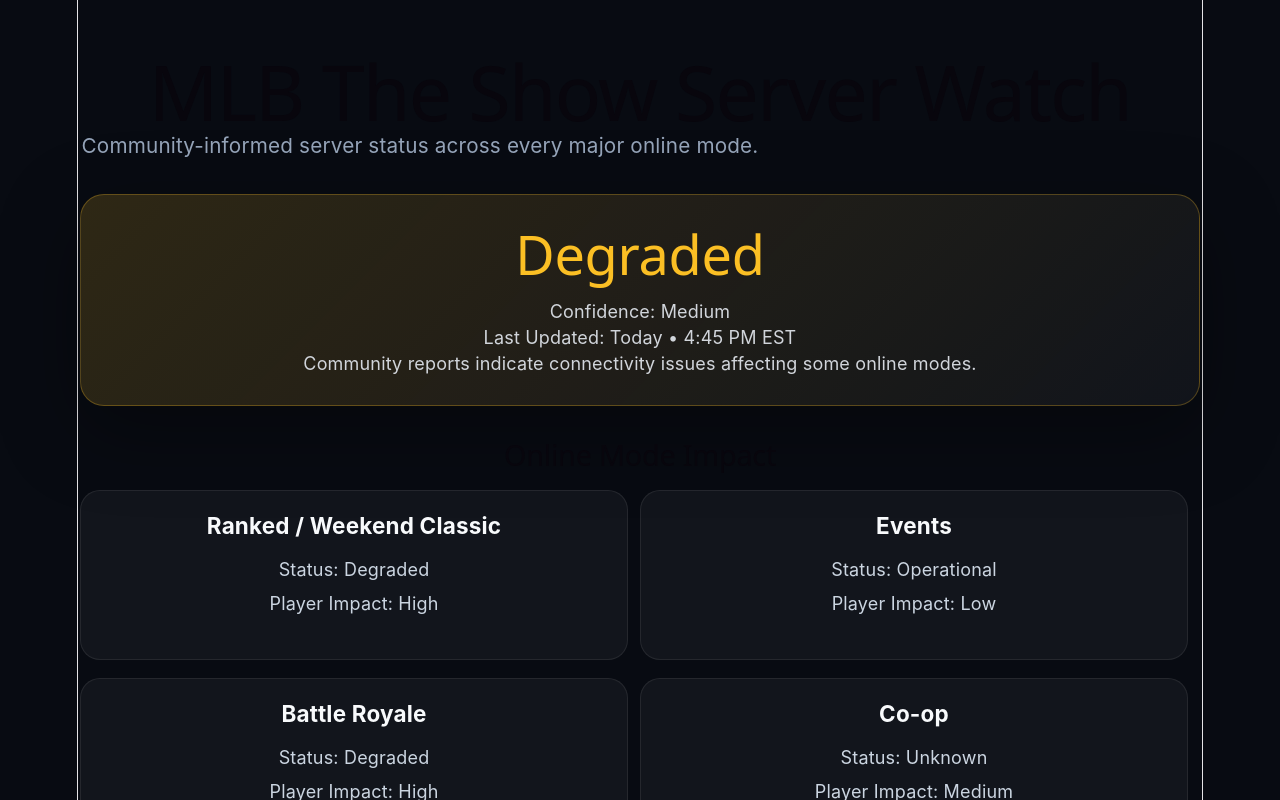
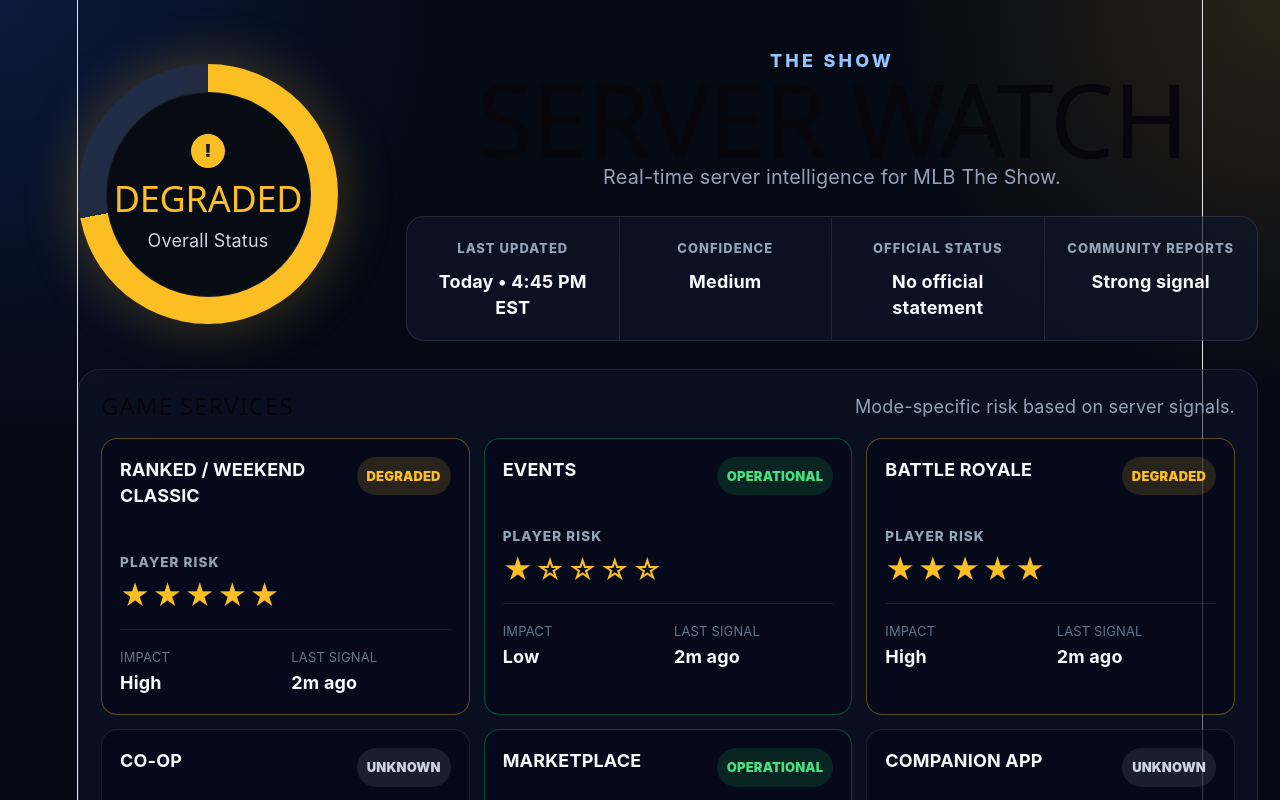
Before and after one commit to soquendo/show-server-watch, a React (Vite) app: page / in a window 1280 px wide. Shown: the top 800 px of the page. Built offline with nearby package versions, Linux system fonts and the light colour scheme.

Commit message:
Add operations dashboard layout

```diff
--- a/src/App.css
+++ b/src/App.css
@@ -4,77 +4,172 @@
 
 body {
   margin: 0;
-  background: #080b12;
+  background:
+    radial-gradient(circle at top left, rgba(37, 99, 235, 0.18), transparent 28%),
+    radial-gradient(circle at top right, rgba(251, 191, 36, 0.14), transparent 24%),
+    #050914;
   color: #f8fafc;
   font-family: Inter, system-ui, sans-serif;
 }
 
 main {
-  width: min(1120px, 92vw);
+  width: min(1180px, 94vw);
   margin: 0 auto;
-  padding: 56px 0;
+  padding: 48px 0;
 }
 
-header {
-  margin-bottom: 32px;
+.hero-dashboard {
+  display: grid;
+  grid-template-columns: 280px 1fr;
+  gap: 48px;
+  align-items: center;
+  margin-bottom: 28px;
+}
+
+.status-ring {
+  width: 260px;
+  height: 260px;
+  border-radius: 50%;
+  display: grid;
+  place-items: center;
+  background:
+    radial-gradient(circle, rgba(251, 191, 36, 0.12) 0 45%, transparent 46%),
+    conic-gradient(#fbbf24 0 72%, rgba(148, 163, 184, 0.18) 72% 100%);
+  box-shadow: 0 0 55px rgba(251, 191, 36, 0.25);
+}
+
+.ring-inner {
+  width: 205px;
+  height: 205px;
+  border-radius: 50%;
+  background: #070b14;
+  display: grid;
+  place-content: center;
+  text-align: center;
+  border: 1px solid rgba(255, 255, 255, 0.08);
+}
+
+.status-icon {
+  width: 34px;
+  height: 34px;
+  margin: 0 auto 10px;
+  display: grid;
+  place-items: center;
+  border-radius: 50%;
+  background: #fbbf24;
+  color: #111827;
+  font-weight: 900;
+}
+
+.status-ring h2 {
+  margin: 0;
+  color: #fbbf24;
+  font-size: 2rem;
+  text-transform: uppercase;
+}
+
+.status-ring p {
+  margin: 8px 0 0;
+  color: #cbd5e1;
+}
+
+.eyebrow {
+  margin: 0;
+  color: #93c5fd;
+  text-transform: uppercase;
+  letter-spacing: 0.18em;
+  font-weight: 800;
 }
 
 h1 {
   margin: 0;
-  font-size: clamp(2.5rem, 6vw, 5rem);
-  line-height: 0.95;
+  font-size: clamp(3.8rem, 8vw, 6.5rem);
+  line-height: 0.88;
+  text-transform: uppercase;
 }
 
-header p {
-  max-width: 680px;
+.hero-copy > p:last-of-type {
   color: #94a3b8;
-  font-size: 1.15rem;
-  line-height: 1.6;
+  font-size: 1.1rem;
 }
 
-section {
-  margin-bottom: 32px;
+.top-metrics {
+  display: grid;
+  grid-template-columns: repeat(4, 1fr);
+  margin-top: 26px;
+  border: 1px solid rgba(148, 163, 184, 0.18);
+  border-radius: 18px;
+  background: rgba(15, 23, 42, 0.68);
+  overflow: hidden;
 }
 
-main > section:first-of-type {
-  padding: 28px;
-  border-radius: 24px;
-  background: linear-gradient(135deg, rgba(251, 191, 36, 0.16), rgba(255, 255, 255, 0.04));
-  border: 1px solid rgba(251, 191, 36, 0.28);
-  box-shadow: 0 24px 80px rgba(0, 0, 0, 0.35);
+.metric {
+  padding: 18px;
+  border-right: 1px solid rgba(148, 163, 184, 0.14);
 }
 
-main > section:first-of-type h2 {
-  margin: 0 0 12px;
-  color: #fbbf24;
-  font-size: 3rem;
+.metric:last-child {
+  border-right: 0;
 }
 
-main > section:first-of-type p {
-  color: #d1d5db;
+.metric-label {
+  display: block;
+  margin-bottom: 8px;
+  color: #94a3b8;
+  font-size: 0.72rem;
+  text-transform: uppercase;
+  letter-spacing: 0.08em;
+  font-weight: 800;
+}
+
+.metric strong {
   font-size: 1rem;
 }
 
-section h2 {
+.dashboard-panel {
+  padding: 22px;
+  border: 1px solid rgba(148, 163, 184, 0.16);
+  border-radius: 22px;
+  background: rgba(15, 23, 42, 0.5);
+}
+
+.section-title {
+  display: flex;
+  justify-content: space-between;
+  gap: 18px;
+  align-items: end;
   margin-bottom: 18px;
-  font-size: 1.6rem;
+}
+
+.section-title h2 {
+  margin: 0;
+  text-transform: uppercase;
+  letter-spacing: 0.04em;
+}
+
+.section-title p {
+  margin: 0;
+  color: #94a3b8;
+}
+
+.service-grid {
+  display: grid;
+  grid-template-columns: repeat(3, 1fr);
+  gap: 14px;
 }
 
 article {
-  display: inline-block;
-  vertical-align: top;
-  width: calc(50% - 12px);
-  min-height: 170px;
-  margin: 0 12px 18px 0;
-  padding: 22px;
-  border-radius: 20px;
-  background: rgba(255, 255, 255, 0.045);
-  border: 1px solid rgba(255, 255, 255, 0.08);
+  min-height: 165px;
+  padding: 18px;
+  border-radius: 16px;
+  background: rgba(2, 6, 23, 0.54);
+  border: 1px solid rgba(148, 163, 184, 0.16);
 }
 
 article h3 {
   margin: 0 0 18px;
-  font-size: 1.25rem;
+  text-transform: uppercase;
+  font-size: 1rem;
 }
 
 article p {
@@ -82,9 +177,94 @@
   color: #cbd5e1;
 }
 
-@media (max-width: 760px) {
-  article {
-    width: 100%;
-    margin-right: 0;
+@media (max-width: 900px) {
+  .hero-dashboard,
+  .top-metrics,
+  .service-grid {
+    grid-template-columns: 1fr;
+  }
+
+  .status-ring {
+    margin: 0 auto;
   }
 }
+
+.service-card {
+  position: relative;
+  overflow: hidden;
+  text-align: left;
+}
+
+.service-card-header {
+  display: flex;
+  align-items: flex-start;
+  justify-content: space-between;
+  gap: 12px;
+  margin-bottom: 22px;
+}
+
+.status-pill {
+  padding: 6px 10px;
+  border-radius: 999px;
+  font-size: 0.72rem;
+  font-weight: 900;
+  text-transform: uppercase;
+  white-space: nowrap;
+}
+
+.status-pill.operational {
+  color: #4ade80;
+  background: rgba(34, 197, 94, 0.14);
+}
+
+.status-pill.degraded {
+  color: #fbbf24;
+  background: rgba(251, 191, 36, 0.14);
+}
+
+.status-pill.unknown {
+  color: #cbd5e1;
+  background: rgba(148, 163, 184, 0.14);
+}
+
+.service-card.degraded {
+  border-color: rgba(251, 191, 36, 0.35);
+}
+
+.service-card.operational {
+  border-color: rgba(34, 197, 94, 0.35);
+}
+
+.card-label {
+  color: #94a3b8;
+  font-size: 0.75rem;
+  font-weight: 800;
+  letter-spacing: 0.08em;
+  text-transform: uppercase;
+}
+
+.risk-stars {
+  color: #fbbf24;
+  font-size: 1.6rem;
+  letter-spacing: 0.08em;
+}
+
+.card-footer {
+  display: grid;
+  grid-template-columns: 1fr 1fr;
+  gap: 12px;
+  margin-top: 20px;
+  padding-top: 14px;
+  border-top: 1px solid rgba(148, 163, 184, 0.14);
+}
+
+.card-footer span {
+  display: block;
+  color: #64748b;
+  font-size: 0.72rem;
+  text-transform: uppercase;
+}
+
+.card-footer strong {
+  color: #f8fafc;
+}
--- a/src/App.jsx
+++ b/src/App.jsx
@@ -1,22 +1,35 @@
 import './App.css'
-import Header from './components/Header'
-import StatusCard from './components/StatusCard'
+import StatusRing from './components/StatusRing'
+import TopMetrics from './components/TopMetrics'
 import ModeCard from './components/ModeCard'
 import { overallStatus, onlineModes } from './data/statusData'
 
 function App() {
   return (
     <main>
-      <Header />
+      <section className="hero-dashboard">
+        <StatusRing status={overallStatus} />
 
-      <StatusCard overallStatus={overallStatus} />
+        <div className="hero-copy">
+          <p className="eyebrow">The Show</p>
+          <h1>Server Watch</h1>
+          <p>Real-time server intelligence for MLB The Show.</p>
 
-      <section>
-        <h2>Online Mode Impact</h2>
+          <TopMetrics status={overallStatus} />
+        </div>
+      </section>
 
-        {onlineModes.map((mode) => (
-          <ModeCard key={mode.id} mode={mode} />
-        ))}
+      <section className="dashboard-panel">
+        <div className="section-title">
+          <h2>Game Services</h2>
+          <p>Mode-specific risk based on server signals.</p>
+        </div>
+
+        <div className="service-grid">
+          {onlineModes.map((mode) => (
+            <ModeCard key={mode.id} mode={mode} />
+          ))}
+        </div>
       </section>
     </main>
   )
--- a/src/components/ModeCard.jsx
+++ b/src/components/ModeCard.jsx
@@ -1,17 +1,36 @@
+function getStatusClass(status) {
+  return status.toLowerCase().replaceAll(" ", "-")
+}
+
+function getStars(impact) {
+  if (impact === "High") return "★★★★★"
+  if (impact === "Medium") return "★★★☆☆"
+  return "★☆☆☆☆"
+}
+
 function ModeCard({ mode }) {
   return (
-    <article>
+    <article className={`service-card ${getStatusClass(mode.status)}`}>
+      <div className="service-card-header">
+        <h3>{mode.name}</h3>
+        <span className={`status-pill ${getStatusClass(mode.status)}`}>
+          {mode.status}
+        </span>
+      </div>
 
-      <h3>{mode.name}</h3>
+      <p className="card-label">Player Risk</p>
+      <p className="risk-stars">{getStars(mode.impact)}</p>
 
-      <p>
-        Status: {mode.status}
-      </p>
-
-      <p>
-        Player Impact: {mode.impact}
-      </p>
-
+      <div className="card-footer">
+        <div>
+          <span>Impact</span>
+          <strong>{mode.impact}</strong>
+        </div>
+        <div>
+          <span>Last Signal</span>
+          <strong>2m ago</strong>
+        </div>
+      </div>
     </article>
   )
 }
--- /dev/null
+++ b/src/components/StatusRing.jsx
@@ -0,0 +1,13 @@
+function StatusRing({ status }) {
+  return (
+    <div className="status-ring">
+      <div className="ring-inner">
+        <span className="status-icon">!</span>
+        <h2>{status.status}</h2>
+        <p>Overall Status</p>
+      </div>
+    </div>
+  )
+}
+
+export default StatusRing
--- /dev/null
+++ b/src/components/TopMetrics.jsx
@@ -0,0 +1,27 @@
+function TopMetrics({ status }) {
+  return (
+    <section className="top-metrics">
+      <div className="metric">
+        <span className="metric-label">Last Updated</span>
+        <strong>{status.updated}</strong>
+      </div>
+
+      <div className="metric">
+        <span className="metric-label">Confidence</span>
+        <strong>{status.confidence}</strong>
+      </div>
+
+      <div className="metric">
+        <span className="metric-label">Official Status</span>
+        <strong>No official statement</strong>
+      </div>
+
+      <div className="metric">
+        <span className="metric-label">Community Reports</span>
+        <strong>Strong signal</strong>
+      </div>
+    </section>
+  )
+}
+
+export default TopMetrics
```
Also changed, not shown: src/components/ServiceGrid.jsx (added).
